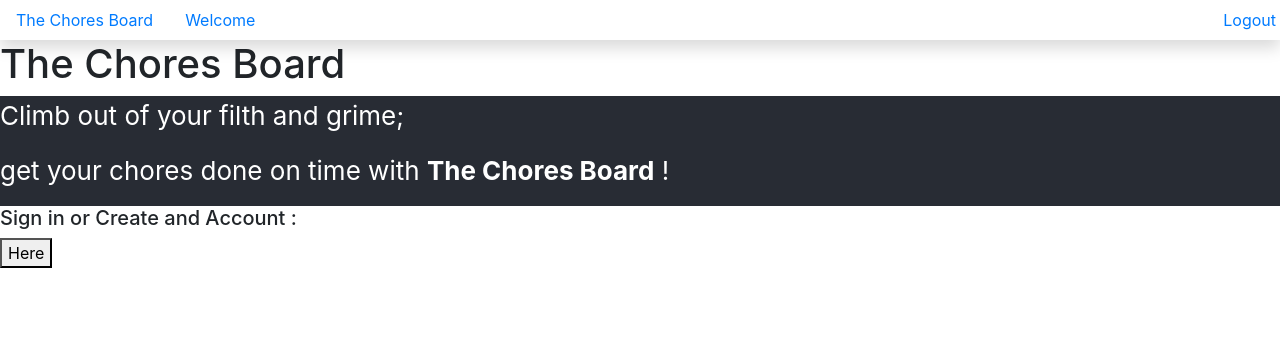
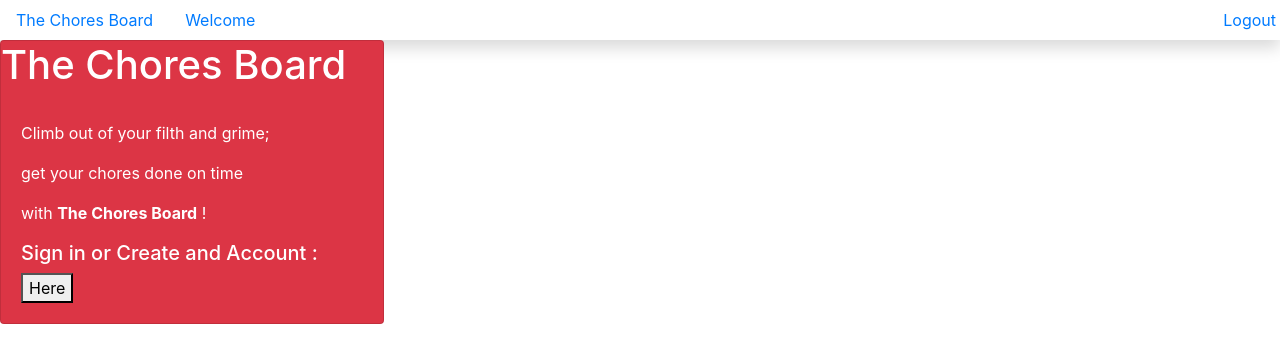
Before and after one commit to MelanieJaneBond/Chores-Board-Capstone, a React (Create React App) app: page / in a window 1280 px wide. Shown: the top 362 px of the page. Built offline with nearby package versions, Linux system fonts and the light colour scheme; no server answers.

Commit message:
started exploring styles

```diff
--- a/src/components/chore/Chore.css
+++ b/src/components/chore/Chore.css
@@ -8,3 +8,7 @@
     font-size: calc(10px + 2vmin);
     color: white;
   }
+
+  .card {
+    max-width: 30%;
+  }
--- a/src/components/chore/CreateChoreForm.js
+++ b/src/components/chore/CreateChoreForm.js
@@ -30,31 +30,28 @@ export default class CreateChoreForm extends Component {
         this.props
             .addChore(newChore)
             .then(() => this.props.history.push("/home"));
-            // clearInputFields()
         }
-
 
           render() {
               return (
                   <React.Fragment>
             <form>
-              <h4 className="heading">New Chore :</h4>
-                <div className="chore-form-div">
-                    <label htmlFor="activity"></label>
-                    <input type="text" id="activity" required placeholder="Title your chore..."
-                    ref={el => this.inputActivity = el} onChange={this.handleFieldChange}/>
+              <div className="card text-white bg-danger mb-3">
+              <h4 className="card-title">New Chore :</h4>
+                <div className="card-body">
+                    <input className="card-text" type="text" id="activity" required
+                    placeholder="Title your chore..." onChange={this.handleFieldChange}/>
                 </div>
-                <div className="chore-form-div">
-                    <label htmlFor="materials"></label>
-                    <input type="text" id="materials" required placeholder="Materials..."
-                    ref={el => this.inputMaterials = el} onChange={this.handleFieldChange}/>
+                <div className="card-body">
+                    <input className="card-text" type="text" id="materials" required placeholder="Materials..." onChange={this.handleFieldChange}/>
                 </div>
-                <div className="chore-form-div">
-                    <label htmlFor="due-date">When would you like it done?</label>
+                <div className="chore-card-body">
+                    <label className="card-text">When would you like it done?</label>
                     <input type="date" id="date" required onChange={this.handleFieldChange}/>
                 </div>
                 <button onClick={this.constructNewChore}>Save</button>
+                </div>
             </form>
-            </React.Fragment>
+                </React.Fragment>
               )}
-}
+              }
--- a/src/components/chore/SavedChores.js
+++ b/src/components/chore/SavedChores.js
@@ -18,16 +18,16 @@ loadUsersChores = evt => {
 render() {
 return (
 <React.Fragment>
-    <section className="chore">
-        <h4 className="heading">To Do List :</h4>
+    <section className="card text-white bg-success mb-3">
+        <h4 className="card-title">To Do List :</h4>
         {this.props.chores.sort((a,b) => {
             const firstChoreInArray = Date.parse(a.date)
             const secondChoreInArray = Date.parse(b.date)
             return firstChoreInArray - secondChoreInArray
         }).map(each =>
-        <div key={each.id} className="chore-card">
+        <div key={each.id} className="card-body">
             <div className="chore-card-body">
-                <div className="chore-card">
+                <div className="card-text">
                     <h5>{each.activity}</h5>
                     <h6>{each.materials}</h6>
                     <h6>{each.date}</h6>
--- a/src/components/welcome/Message.js
+++ b/src/components/welcome/Message.js
@@ -5,12 +5,13 @@ export default class WelcomeMessage extends Component {
     render() {
         return (
         <React.Fragment>
-            <section className="chore">
-                <h1 className="heading">The Chores Board</h1>
-                    <div className="chore-card-body">
-                        <div className="chore-card">
+            <section className="card text-white bg-danger mb-3">
+                <h1 className="card-title">The Chores Board</h1>
+                    <div className="card-body">
+                        <div className="card-title">
                             <p>Climb out of your filth and grime;</p>
-                            <p>get your chores done on time with <strong>The Chores Board</strong> !</p>
+                            <p>get your chores done on time</p>
+                            <p>with <strong>The Chores Board</strong> !</p>
                         </div>
                         <h5>Sign in or Create and Account :</h5>
                         <button onClick={() => this.props.history.push(`/welcome`)}>Here</button>
```
